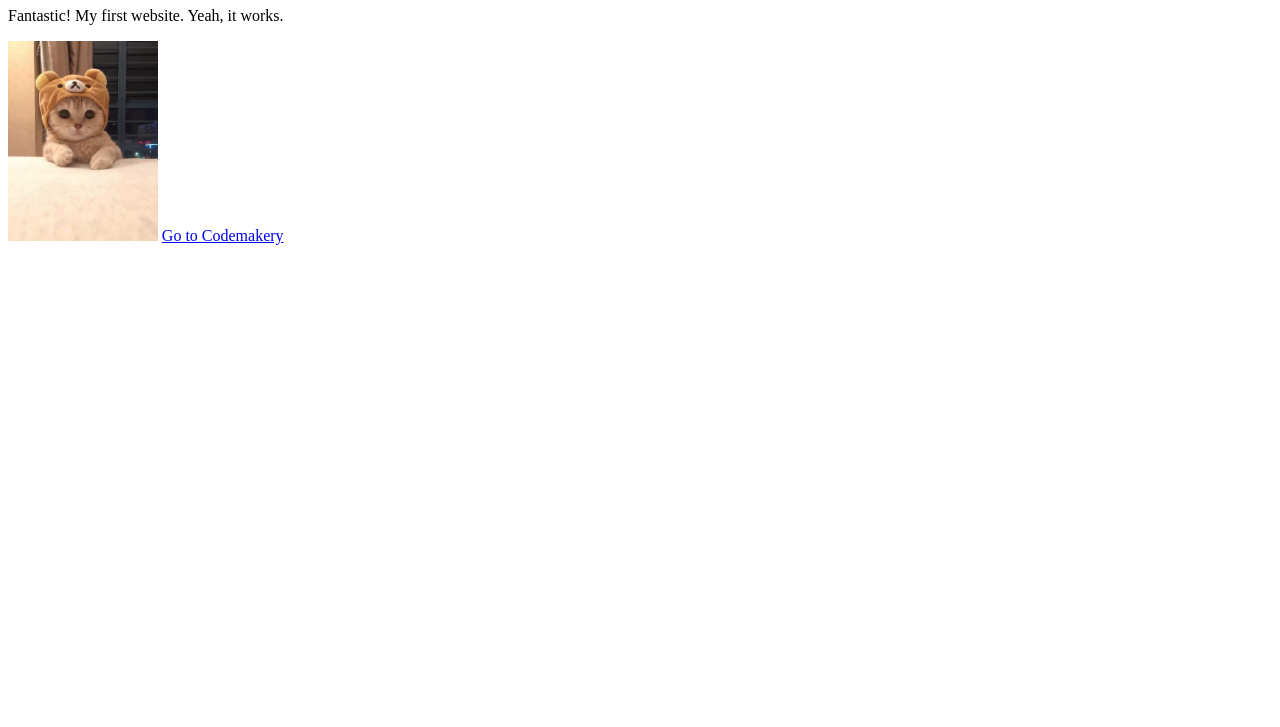
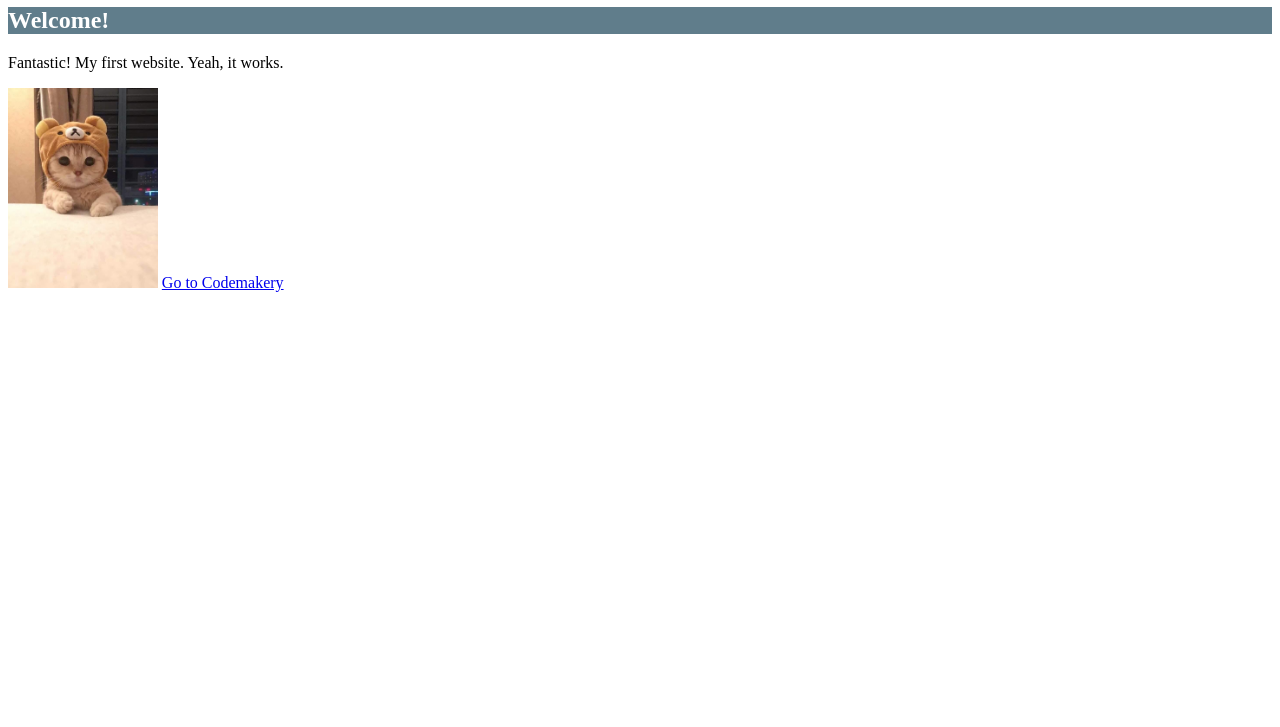
Before and after one commit to IngloriousCoderz/inglorious-portfolio, a plain HTML site: page christmas-special/index.html in a window 1280 px wide. Shown: the part 73-800 px from the top of the page. Drawn offline with Linux system fonts and the light colour scheme.

Commit message:
Add code from Christmas Special

```diff
--- a/christmas-special/index.html
+++ b/christmas-special/index.html
@@ -3,10 +3,14 @@
     <head>
         <meta charset="utf-8">
         <title>Web Portfolio of Antony</title>
+        <link rel="stylesheet" href="main.css">
     </head>
 
     <body>
         <h1>Web Portfolio of Antony</h1>
+
+        <h2>Welcome!</h2>
+
         <p>Fantastic! My first website. Yeah, it works.</p>
 
         <img src="images/cute-cat.jpg" alt="A cute cat" height="200">
--- /dev/null
+++ b/christmas-special/main.css
@@ -0,0 +1,8 @@
+h2 {
+    background-color: #607d8b;
+    color: #ffffff;
+}
+
+p {
+
+}
```
Also changed, not shown: 1 other file.
